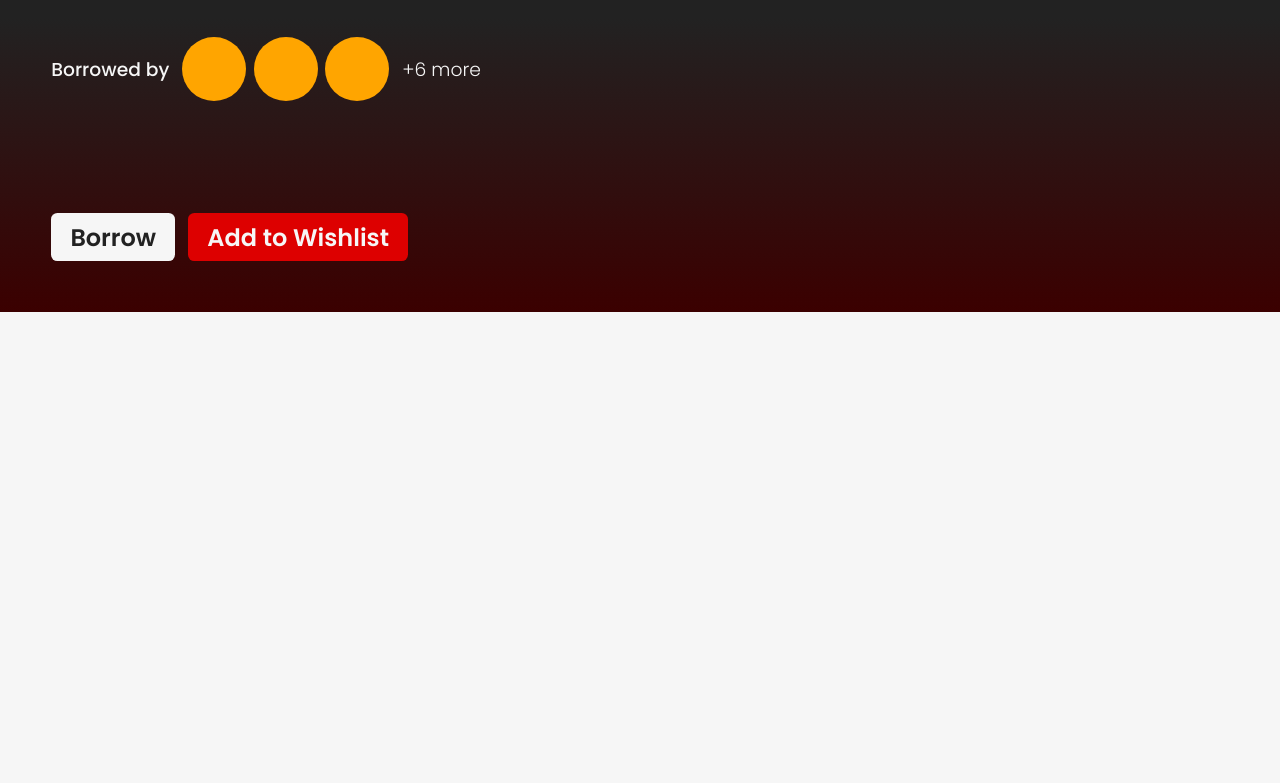
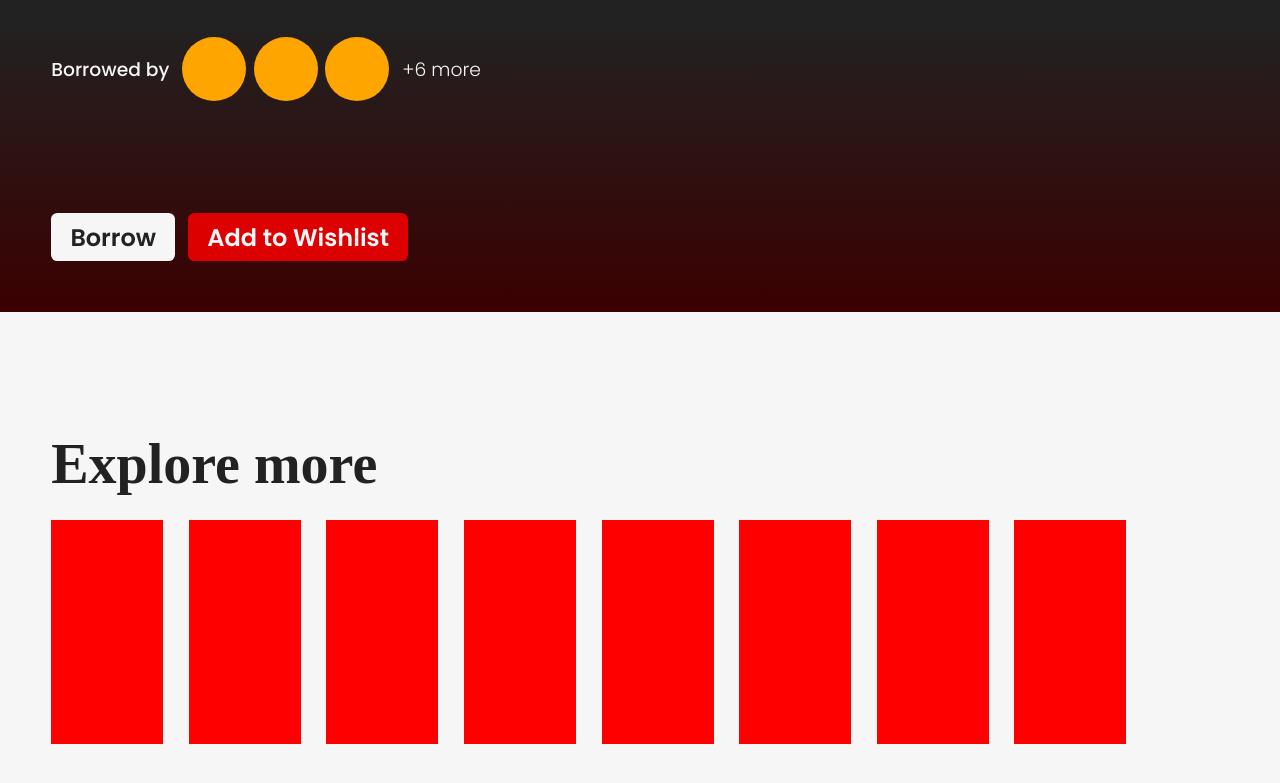
Before and after one commit to Falak-Chudasama/Libraria, a website: page frontend/pages/book/book.html in a window 1280 px wide. Shown: the part 1137-1920 px from the top of the page. Before the commit the page ends 1569 px from the top, so only its background shows below. Drawn offline with Linux system fonts and the light colour scheme; a web font is replaced by a local one.

Commit message:
Refactor book page styles and structure: add explore more section, update description styles, and improve CSS variables

```diff
--- a/frontend/pages/book/book.css
+++ b/frontend/pages/book/book.css
@@ -166,11 +166,6 @@ main {
     color: var(--primary-white)
 }
 
-.description h1 {
-    font-size: 7vh;
-    font-weight: 600;
-}
-
 #book-description {
     font-size: 3.5vh;
     font-weight: 300;
@@ -229,3 +224,25 @@ main {
     background-color: var(--accent-red);
     color: var(--primary-white);
 }
+
+
+.explore-more {
+    padding-inline: var(--default-padding);
+    padding-bottom: var(--default-padding);
+}
+
+.books {
+    display: flex;
+    align-items: center;
+    column-gap: 2vw;
+    padding-top: 3vh;
+}
+
+.book {
+    height: var(--med-book-h);
+    width: var(--med-book-w);
+    background-color: red;
+}
+.book:hover {
+    scale: 1.05;
+}
--- a/frontend/pages/book/book.html
+++ b/frontend/pages/book/book.html
@@ -74,23 +74,35 @@
             </div>
         </div>
         <div class="description">
-            <h1 class="playfair-display-font">Description</h1>
-            <p id="book-description">NULL</p>
+            <h1 class="playfair-display-font non-selectable">Description</h1>
+            <p class="non-selectable" id="book-description">NULL</p>
             <div id="borrowers-container">
-                <h3 class="borrowed-by-text">Borrowed by</h3>
+                <h3 class="borrowed-by-text non-selectable">Borrowed by</h3>
                 <div class="borrower-profile-images flex-box">
                     <div class="borrower-profile-image" id="borrower1"></div>
                     <div class="borrower-profile-image" id="borrower2"></div>
                     <div class="borrower-profile-image" id="borrower3"></div>
                 </div>
-                <h3 class="more-borrowers-text">+6 more</h3>
+                <h3 class="more-borrowers-text non-selectable">+6 more</h3>
             </div>
             <div class="buttons-pair">
-                <button id="borrow-button">Borrow</button>
-                <button id="wishlist-button">Add to Wishlist</button>
+                <button class="non-selectable" id="borrow-button">Borrow</button>
+                <button class="non-selectable" id="wishlist-button">Add to Wishlist</button>
             </div>
         </div>
-        <div class="explore-more"></div>
+        <div class="explore-more">
+            <h1 class="playfair-display-font non-selectable">Explore more</h1>
+            <div class="books">
+                <div class="book" id="book1"></div>
+                <div class="book" id="book2"></div>
+                <div class="book" id="book3"></div>
+                <div class="book" id="book4"></div>
+                <div class="book" id="book5"></div>
+                <div class="book" id="book6"></div>
+                <div class="book" id="book7"></div>
+                <div class="book" id="book8"></div>
+            </div>
+        </div>
     </main>
     <footer></footer>
 
--- a/frontend/pages/main/home.css
+++ b/frontend/pages/main/home.css
@@ -1,18 +1,6 @@
 @import url("../styles/global.css");
 
 /* TODO: Style the scroll bars of the page */
-
-:root {
-    /* 1 : 0.65 */
-    --big-book-h: 35vh;
-    --big-book-w: 23vh;
-
-    --small-book-h: 16.5vh;
-    --small-book-w: 11vh;
-
-    --med-book-h: 28vh;
-    --med-book-w: 18.2vh;
-}
 
 body {
     overflow-x: hidden;
@@ -22,7 +10,6 @@ body {
 
 .hero-section {
     overflow: hidden;
-    /* height: 85vh; */
     width: calc(100vw - 2 * var(--default-padding));
     background: linear-gradient(180deg, var(--primary-black) 50%, var(--accent-dark-red) 100%);
     z-index: 1;
--- a/frontend/pages/styles/global.css
+++ b/frontend/pages/styles/global.css
@@ -163,6 +163,16 @@
     margin: 0;
     padding: 0;
     transition: 0.4s;
+
+    /* 1 : 0.65 */
+    --big-book-h: 35vh;
+    --big-book-w: 23vh;
+
+    --small-book-h: 16.5vh;
+    --small-book-w: 11vh;
+
+    --med-book-h: 28vh;
+    --med-book-w: 18.2vh;
 }
 
 body {
@@ -171,6 +181,11 @@ body {
 
 a {
     user-select: none;
+}
+
+h1 {
+    font-size: 7vh;
+    font-weight: 600;
 }
 
 .playfair-display-font {
```
Also changed, not shown: 1 other file.
